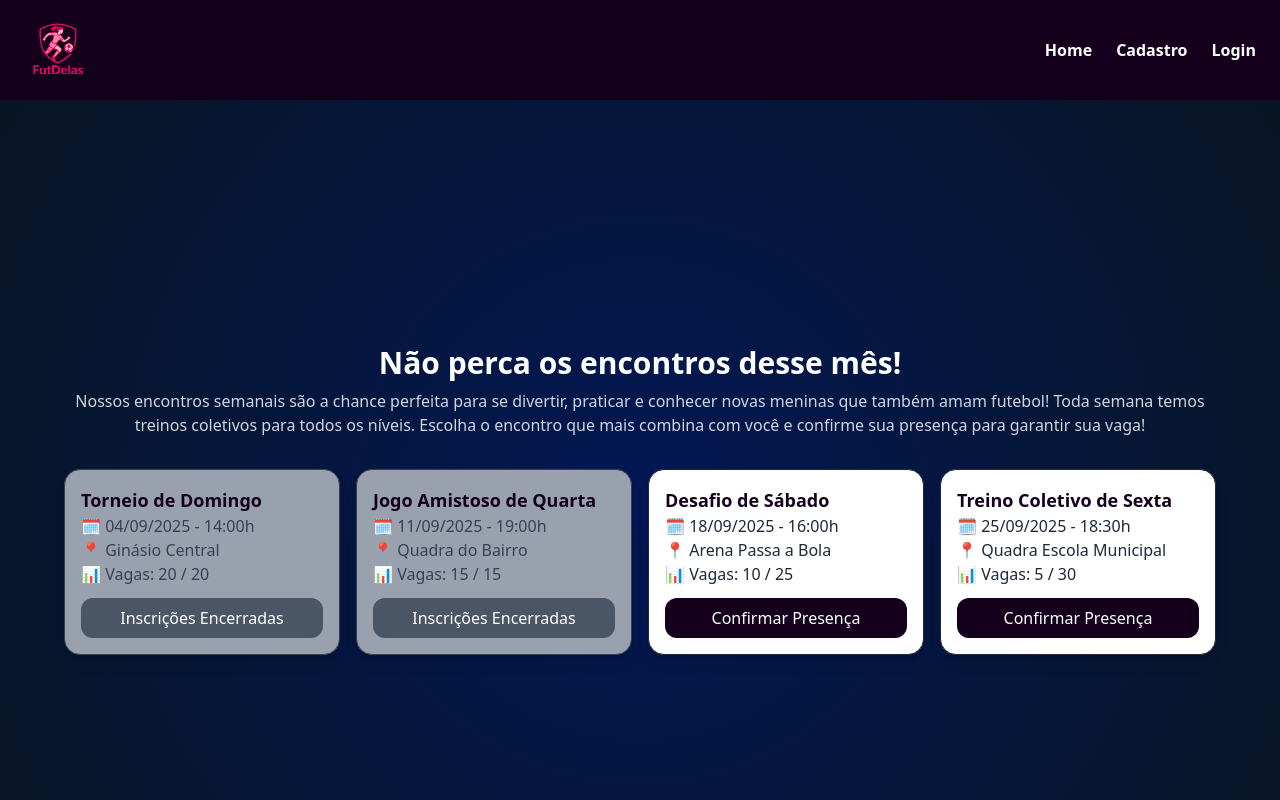
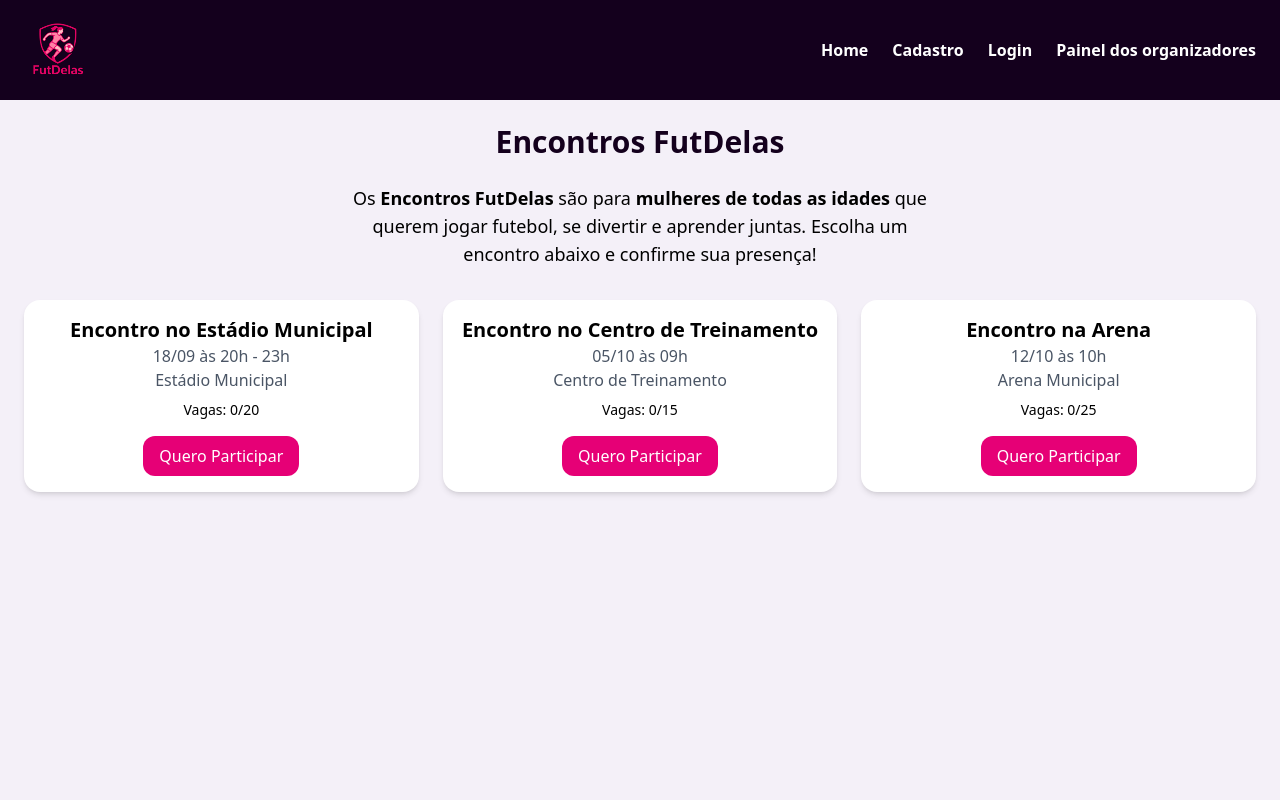
Before and after one commit to FutDelas/Sprint3, a React (Vite) app: page /torneios in a window 1280 px wide. Shown: the top 800 px of the page. Built offline with nearby package versions, Linux system fonts and the light colour scheme.

Commit message:
Ajustes nos encontros

```diff
--- a/src/components/Nav.jsx
+++ b/src/components/Nav.jsx
@@ -31,6 +31,13 @@ const Nav = () => {
           >
             Login
           </Link>
+
+          <Link
+            to="/cadastro-organizador"
+            className="hover:text-yellow-300 font-bold transition-colors cursor-pointer"
+          >
+             Painel dos organizadores
+          </Link>
         </div>
       </div>
     </nav>
--- a/src/routes/Home.jsx
+++ b/src/routes/Home.jsx
@@ -2,6 +2,8 @@
 import { useNavigate } from "react-router-dom";
 import Carrossel from "../components/Carrossel";
 import JogosNaTv from "../components/Jogosnatv";
+import { MdLocationOn, MdDateRange, MdAccessTime } from "react-icons/md";
+
 
 const Home = () => {
   const navigate = useNavigate();
@@ -63,35 +65,55 @@ const Home = () => {
         </div>
       </section>
 
+
+
 {/* SEÇÃO DE TORNEIOS */}
-      <section className="py-16 text-center">
-        <h3 className="text-4xl md:text-5xl font-bold mb-12 text-[#14001D]">Próximos Torneios</h3>
-        <div className="grid grid-cols-1 md:grid-cols-3 gap-8 max-w-6xl mx-auto">
-          <div className="bg-white text-[#14001D] p-6 rounded-2xl shadow-lg hover:shadow-2xl transition transform hover:scale-105 border-t-4 border-[#FF6F91]">
-            <h4 className="font-bold text-xl mb-2">Torneio Municipal </h4>
-            <p className="text-[#5a8ca6]">Estádio Municipal</p>
-            <p className="text-gray-500 text-sm">30/09 às 14h</p>
-          </div>
-          <div className="bg-white text-[#14001D] p-6 rounded-2xl shadow-lg hover:shadow-2xl transition transform hover:scale-105 border-t-4 border-[#FF6F91]">
-            <h4 className="font-bold text-xl mb-2">Copa Regional </h4>
-            <p className="text-[#5a8ca6]">Centro de Treinamento</p>
-            <p className="text-gray-500 text-sm">05/10 às 09h</p>
-          </div>
-          <div className="bg-white text-[#14001D] p-6 rounded-2xl shadow-lg hover:shadow-2xl transition transform hover:scale-105 border-t-4 border-[#FF6F91]">
-            <h4 className="font-bold text-xl mb-2">Torneio Aberto Feminino </h4>
-            <p className="text-[#5a8ca6]">Neo Química Arena</p>
-            <p className="text-gray-500 text-sm">12/10 às 10h</p>
-          </div>
-        </div>
-        <div className="text-center mt-10">
+<section className="py-16 max-w-6xl mx-auto px-4">
+  <div className="flex flex-col md:flex-row items-center md:items-start gap-8">
+
+    {/* Texto motivador à esquerda */}
+    <div className="md:w-1/2 flex flex-col items-start">
+      <h3 className="text-3xl md:text-4xl font-bold mb-4 text-gray-900">
+        Encontro FutDelas
+      </h3>
+      <p className="text-xl md:text-1xl text-gray-900 mb-6">
+        São momentos especiais para mulheres de todas as idades e níveis se divertirem,
+        praticarem futebol e conhecerem novas amigas que também amam o esporte. Venha jogar, aprender e celebrar o
+        futebol feminino com a gente!
+      </p>
       <button
         onClick={() => navigate("/torneios")}
         className="bg-[#FF6F91] text-white py-3 px-6 rounded-full hover:bg-[#E65A7F] hover:scale-105 transition"
       >
-            🏆 Ver Todos os Torneios
+        Se inscreva!
       </button>
     </div>
+
+    {/* Card do próximo encontro à direita */}
+    <div className="md:w-1/2 flex flex-col items-center">
+      <div className="bg-white text-[#1a1a1a] p-8 rounded-xl shadow-lg hover:shadow-2xl transition transform hover:scale-105 border-t-4 border-[#FF6F91] flex flex-col justify-center h-full w-full">
+        <h4 className="font-bold text-2xl mb-4">Próximo Encontro</h4>
+
+        {/* Local */}
+        <p className="text-[#2d2d2d] text-lg mb-2 flex items-center gap-2">
+          <MdLocationOn className="text-pink-500" /> Campo de Bairro
+        </p>
+
+        {/* Data */}
+        <p className="text-gray-700 text-lg mb-2 flex items-center gap-2">
+          <MdDateRange className="text-pink-500" /> 18/09
+        </p>
+
+        {/* Horário */}
+        <p className="text-gray-700 text-lg flex items-center gap-2">
+          <MdAccessTime className="text-pink-500" /> 20:00 - 23:00
+        </p>
+      </div>
+    </div>
+
+  </div>
 </section>
+
 
       {/* CARROSSEL DE DEPOIMENTOS */}
       <Carrossel fundo="#FF6F91" />
@@ -152,7 +174,7 @@ const Home = () => {
 
       {/* SEÇÃO CANAL DOS PAIS */}
       <section className="py-16 bg-[#FF6F91] text-white text-center">
-        <h3 className="text-4xl md:text-5xl font-bold mb-6">👨‍👩 Canal dos Pais</h3>
+        <h3 className="text-4xl md:text-5xl font-bold mb-6"> Canal dos Pais</h3>
         <p className="max-w-3xl mx-auto text-lg md:text-xl mb-8">
           Um espaço dedicado aos pais e responsáveis acompanharem o desenvolvimento das jovens jogadoras, receber dicas de segurança, participar de decisões e acompanhar torneios e recompensas.
         </p>
--- a/src/routes/Torneios.jsx
+++ b/src/routes/Torneios.jsx
@@ -1,149 +1,242 @@
 import { useState, useEffect } from "react";
 
-export default function Torneios({ userEmail }) {
-  const encontrosIniciais = [
+export default function Encontros() {
+  const encontrosPadrao = [
     {
       id: 1,
-      nome: "Torneio de Domingo",
-      data: "04/09/2025 - 14:00h",
-      local: "Ginásio Central",
-      encerrado: true,
+      titulo: "Encontro no Estádio Municipal",
+      data: "18/09 às 20h - 23h",
+      local: "Estádio Municipal",
       vagas: 20,
-      inscritos: 20,
+      inscritos: 0,
       participantes: [],
     },
     {
       id: 2,
-      nome: "Jogo Amistoso de Quarta",
-      data: "11/09/2025 - 19:00h",
-      local: "Quadra do Bairro",
-      encerrado: true,
+      titulo: "Encontro no Centro de Treinamento",
+      data: "05/10 às 09h",
+      local: "Centro de Treinamento",
       vagas: 15,
-      inscritos: 15,
+      inscritos: 0,
       participantes: [],
     },
     {
       id: 3,
-      nome: "Desafio de Sábado",
-      data: "18/09/2025 - 16:00h",
-      local: "Arena Passa a Bola",
-      encerrado: false,
+      titulo: "Encontro na Arena",
+      data: "12/10 às 10h",
+      local: "Arena Municipal",
       vagas: 25,
-      inscritos: 10,
-      participantes: [],
-    },
-    {
-      id: 4,
-      nome: "Treino Coletivo de Sexta",
-      data: "25/09/2025 - 18:30h",
-      local: "Quadra Escola Municipal",
-      encerrado: false,
-      vagas: 30,
-      inscritos: 5,
+      inscritos: 0,
       participantes: [],
     },
   ];
 
-  const [encontros, setEncontros] = useState(() => {
-    const saved = localStorage.getItem("encontros");
-    return saved ? JSON.parse(saved) : encontrosIniciais;
+  const [encontros, setEncontros] = useState(encontrosPadrao);
+  const [modalAberto, setModalAberto] = useState(false);
+  const [encontroSelecionado, setEncontroSelecionado] = useState(null);
+  const [form, setForm] = useState({
+    nome: "",
+    idade: "",
+    email: "",
+    whatsapp: "",
+    nivel: "",
   });
 
+  // Carrega dados do localStorage
+  useEffect(() => {
+    try {
+      const salvos = localStorage.getItem("encontros");
+      if (salvos) {
+        setEncontros(JSON.parse(salvos));
+      }
+    } catch {
+      setEncontros(encontrosPadrao);
+    }
+  }, []);
+
+  // Salva alterações
   useEffect(() => {
     localStorage.setItem("encontros", JSON.stringify(encontros));
   }, [encontros]);
 
-  const confirmarPresenca = (id) => {
-    setEncontros((prev) =>
-      prev.map((encontro) => {
-        if (
-          !encontro.encerrado &&
-          encontro.inscritos < encontro.vagas &&
-          encontro.id === id &&
-          !encontro.participantes.includes(userEmail)
-        ) {
-          return {
-            ...encontro,
-            inscritos: encontro.inscritos + 1,
-            participantes: [...encontro.participantes, userEmail],
-          };
-        }
-        return encontro;
-      })
-    );
+  const abrirModal = (encontro) => {
+    setEncontroSelecionado(encontro);
+    setModalAberto(true);
   };
 
-  const cancelarPresenca = (nomeEncontro) => {
+  const confirmarPresenca = () => {
+    if (!form.nome || !form.email) {
+      alert("Preencha nome e e-mail para confirmar a inscrição.");
+      return;
+    }
+
     setEncontros((prev) =>
-      prev.map((encontro) => {
-        if (encontro.nome === nomeEncontro) {
-          return {
-            ...encontro,
-            inscritos: encontro.inscritos - 1,
-            participantes: encontro.participantes.filter((email) => email !== userEmail),
+      prev.map((e) =>
+        e.id === encontroSelecionado.id && e.inscritos < e.vagas
+          ? {
+              ...e,
+              inscritos: e.inscritos + 1,
+              participantes: [
+                ...e.participantes,
+                {
+                  nome: form.nome,
+                  idade: form.idade,
+                  email: form.email,
+                  whatsapp: form.whatsapp,
+                  nivel: form.nivel,
+                },
+              ],
+            }
+          : e
+      )
+    );
+
+    setForm({ nome: "", idade: "", email: "", whatsapp: "", nivel: "" });
+    setModalAberto(false);
   };
+
+  const cancelarPresenca = (encontroId, email) => {
+    setEncontros((prev) =>
+      prev.map((e) =>
+        e.id === encontroId
+          ? {
+              ...e,
+              inscritos: e.inscritos - 1,
+              participantes: e.participantes.filter(
+                (p) => p.email !== email
+              ),
             }
-        return encontro;
-      })
+          : e
+      )
     );
   };
 
   return (
-    <div className="relative min-h-screen bg-blue-800 flex flex-col items-center justify-center p-6">
-      <div className="absolute inset-0 bg-[radial-gradient(circle_at_center,#001449,#061013)] opacity-90"></div>
+    <div className="min-h-screen bg-[#F4F0F8] p-6">
+      <h1 className="text-3xl font-bold text-center text-[#14001dff] mb-6">
+        Encontros FutDelas
+      </h1>
 
-      <div className="relative w-full max-w-6xl z-10 space-y-8">
-        {/* Hero */}
-        <section className="text-center">
-          <h1 className="text-3xl font-bold text-white">Não perca os encontros desse mês!</h1>
-          <p className="mt-2 text-gray-300">
-            Nossos encontros semanais são a chance perfeita para se divertir, praticar e conhecer novas meninas que também amam futebol! Toda semana temos treinos coletivos para todos os níveis. Escolha o encontro que mais combina com você e confirme sua presença para garantir sua vaga!
+      <p className="text-center max-w-xl mx-auto text-lg mb-8">
+        Os <strong>Encontros FutDelas</strong> são para{" "}
+        <strong>mulheres de todas as idades</strong> que querem jogar futebol,
+        se divertir e aprender juntas. Escolha um encontro abaixo e confirme
+        sua presença!
       </p>
-        </section>
 
-        {/* Lista de encontros */}
-        <section>
-          <div className="grid grid-cols-1 sm:grid-cols-2 lg:grid-cols-4 gap-4">
+      <div className="grid md:grid-cols-3 gap-6">
         {encontros.map((encontro) => {
-              const jaInscrito = encontro.participantes.includes(userEmail);
-
-              const cardClasses = `
-                p-4 border rounded-2xl shadow-lg
-                ${encontro.encerrado ? "bg-gray-400 text-gray-700" : "bg-white text-gray-800"}
-              `;
+          const jaInscrito = encontro.participantes.some(
+            (p) => p.email === form.email
+          );
+          const lotado = encontro.inscritos >= encontro.vagas;
 
           return (
-                <div key={encontro.id} className={cardClasses}>
-                  <h3 className="text-lg font-bold text-[#14001dff]">{encontro.nome}</h3>
-                  <p>🗓 {encontro.data}</p>
-                  <p>📍 {encontro.local}</p>
-                  <p>📊 Vagas: {encontro.inscritos} / {encontro.vagas}</p>
+            <div
+              key={encontro.id}
+              className="bg-white rounded-2xl shadow-md p-4 flex flex-col items-center text-center"
+            >
+              <h2 className="text-xl font-semibold">{encontro.titulo}</h2>
+              <p className="text-gray-600">{encontro.data}</p>
+              <p className="text-gray-600">{encontro.local}</p>
+              <p className="mt-2 text-sm">
+                Vagas: {encontro.inscritos}/{encontro.vagas}
+              </p>
 
               <button
                 onClick={() =>
-                      jaInscrito ? cancelarPresenca(encontro.nome) : confirmarPresenca(encontro.id)
+                  jaInscrito
+                    ? cancelarPresenca(encontro.id, form.email)
+                    : abrirModal(encontro)
                 }
-                    disabled={encontro.encerrado || (!jaInscrito && encontro.inscritos >= encontro.vagas)}
-                    className={`mt-3 w-full px-4 py-2 rounded-xl text-white transition ${
-                      encontro.encerrado || (!jaInscrito && encontro.inscritos >= encontro.vagas)
-                        ? "bg-gray-600 cursor-not-allowed"
+                className={`mt-4 px-4 py-2 rounded-xl ${
+                  lotado && !jaInscrito
+                    ? "bg-gray-400 cursor-not-allowed"
                     : jaInscrito
-                        ? "bg-red-500 hover:bg-red-600"
-                        : "bg-[#14001dff] hover:bg-yellow-600"
+                    ? "bg-red-500 hover:bg-red-600 text-white"
+                    : "bg-pink-600 hover:bg-pink-700 text-white"
                 }`}
+                disabled={lotado && !jaInscrito}
               >
-                    {encontro.encerrado || (!jaInscrito && encontro.inscritos >= encontro.vagas)
-                      ? "Inscrições Encerradas"
-                      : jaInscrito
-                      ? "Cancelar Inscrição"
-                      : "Confirmar Presença"}
+                {jaInscrito
+                  ? "Cancelar inscrição"
+                  : lotado
+                  ? "Lotado"
+                  : "Quero Participar"}
               </button>
             </div>
           );
         })}
       </div>
-        </section>
+
+      {/* Modal de inscrição */}
+      {modalAberto && (
+        <div className="fixed inset-0 bg-black/70 flex items-center justify-center z-50">
+          <div className="bg-white p-6 rounded-2xl shadow-lg w-full max-w-md">
+            <h2 className="text-xl font-bold text-[#14001dff] mb-4">
+              Ficha de Inscrição
+            </h2>
+
+            <input
+              type="text"
+              placeholder="Nome completo"
+              value={form.nome}
+              onChange={(e) => setForm({ ...form, nome: e.target.value })}
+              className="w-full mb-3 p-2 border rounded"
+            />
+
+            <input
+              type="number"
+              placeholder="Idade"
+              value={form.idade}
+              onChange={(e) => setForm({ ...form, idade: e.target.value })}
+              className="w-full mb-3 p-2 border rounded"
+            />
+
+            <input
+              type="email"
+              placeholder="Seu e-mail"
+              value={form.email}
+              onChange={(e) => setForm({ ...form, email: e.target.value })}
+              className="w-full mb-3 p-2 border rounded"
+            />
+
+            <input
+              type="tel"
+              placeholder="WhatsApp (opcional)"
+              value={form.whatsapp}
+              onChange={(e) => setForm({ ...form, whatsapp: e.target.value })}
+              className="w-full mb-3 p-2 border rounded"
+            />
+
+            <select
+              value={form.nivel}
+              onChange={(e) => setForm({ ...form, nivel: e.target.value })}
+              className="w-full mb-3 p-2 border rounded"
+            >
+              <option value="">Nível de jogo (opcional)</option>
+              <option value="iniciante">Iniciante</option>
+              <option value="intermediaria">Intermediária</option>
+              <option value="avancada">Avançada</option>
+            </select>
+
+            <div className="flex justify-between mt-4">
+              <button
+                onClick={() => setModalAberto(false)}
+                className="px-4 py-2 rounded-xl bg-gray-300 hover:bg-gray-400"
+              >
+                Cancelar
+              </button>
+              <button
+                onClick={confirmarPresenca}
+                className="px-4 py-2 rounded-xl bg-pink-600 text-white hover:bg-pink-700"
+              >
+                Confirmar
+              </button>
             </div>
+          </div>
+        </div>
+      )}
     </div>
   );
 }
```
Lines whose indentation alone changed are shown as unchanged.
